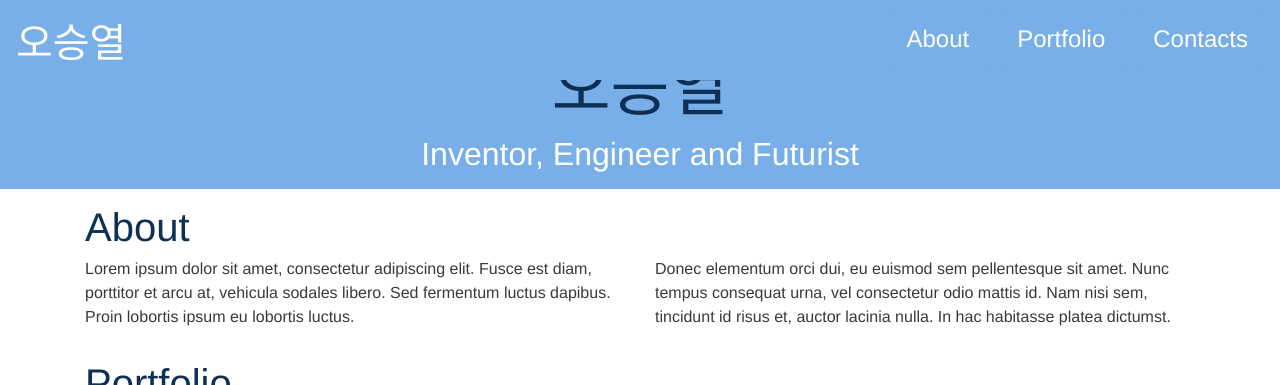
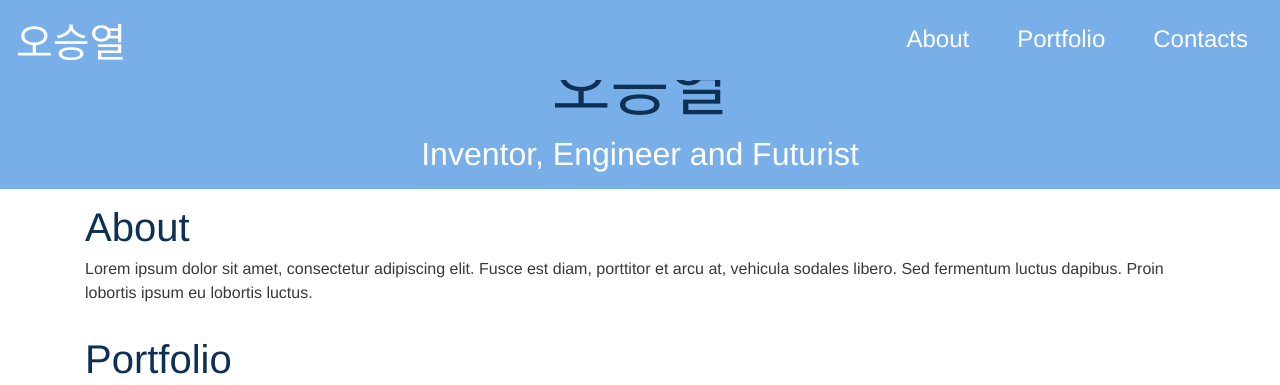
Before and after one commit to seung-yeol/seung-yeol.github.io, a Jekyll site: the page built from index.html, in a window 1280 px wide and 900 px high, scrolled down 397 px, cut to the strip 0-385 px from the top of the window. Built offline with Jekyll 4.4.1, drawn with Linux system fonts in a browser that asks for light colours; nearby versions of some CDN libraries.

Commit message:
about 교체

```diff
--- a/_includes/about.html
+++ b/_includes/about.html
@@ -3,18 +3,11 @@
         <div class="col-md-12">
             <h1>About</h1>
         </div>
-        <div class="col-sm-12 col-md-6">
+        <div class="col-md-12">
             <p>
                 Lorem ipsum dolor sit amet, consectetur adipiscing elit. Fusce est diam, porttitor et arcu at, vehicula
                 sodales libero. Sed fermentum luctus dapibus. Proin lobortis ipsum eu lobortis luctus.
             </p>
         </div>
-        <div class="col-sm-12 col-md-6">
-            <p>
-                Donec elementum orci dui, eu euismod sem pellentesque sit amet. Nunc tempus consequat urna, vel
-                consectetur odio mattis id. Nam nisi sem, tincidunt id risus et, auctor lacinia nulla. In hac habitasse
-                platea dictumst.
-            </p>
-        </div>
     </div>
 </section>
```
